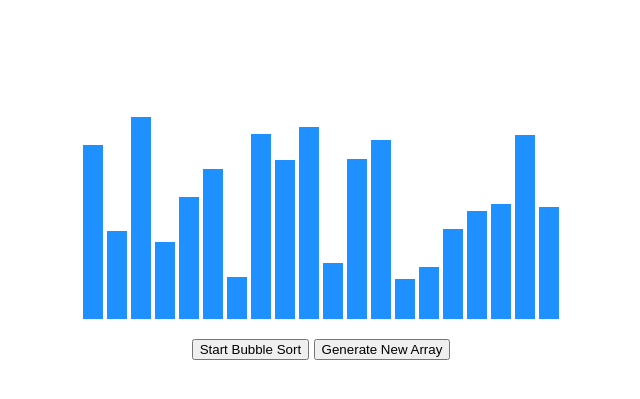
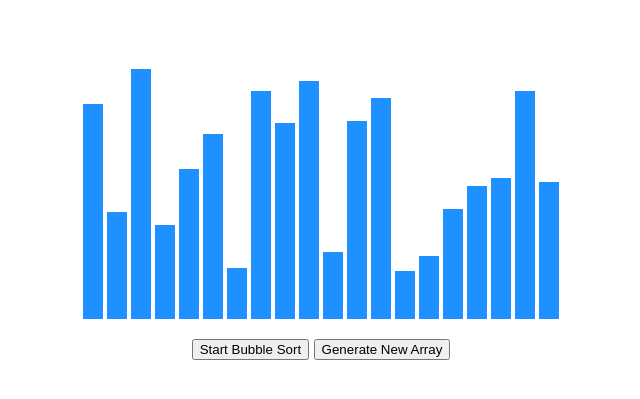
Before and after one commit to bearAtharv/AlgoVision, a plain HTML site: page index.html in a window 1280 px wide. Shown: the part 61-460 px from the top of the page, without its empty margins (319-959 px from the left). Drawn offline with Linux system fonts and the light colour scheme.

Commit message:
fixed bar heights

```diff
--- a/script.js
+++ b/script.js
@@ -8,7 +8,7 @@
     barContainer.innerHTML = '';
     array = [];
     for (let i = 0; i < 20; i++) {
-        array.push(Math.floor(Math.random() * 200) + 10);
+        array.push(Math.floor(Math.random() * 250) + 10);
     }
 
     for (let i = 0; i < array.length; i++) {
```
Also changed, not shown: index.html (line endings or trailing spaces).
